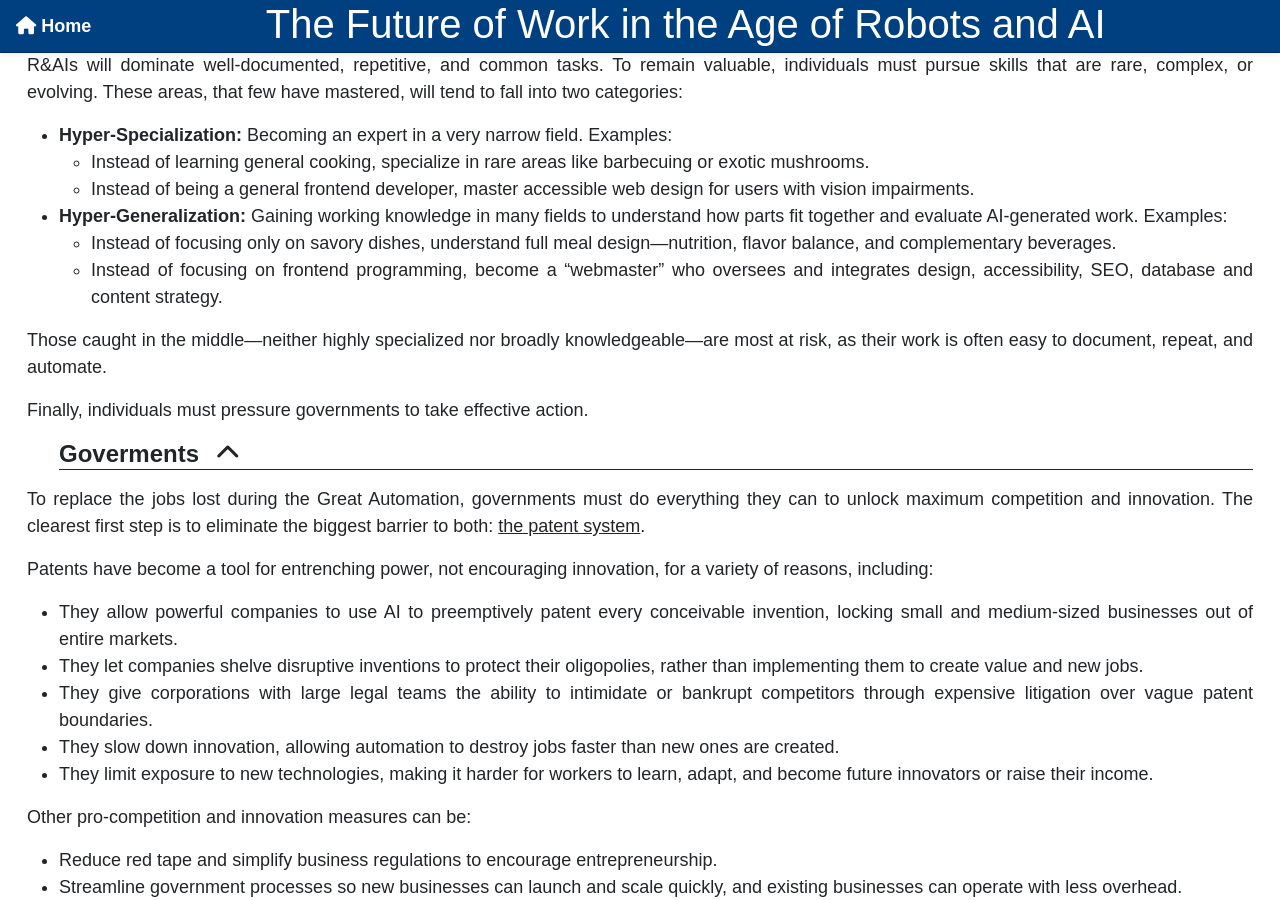
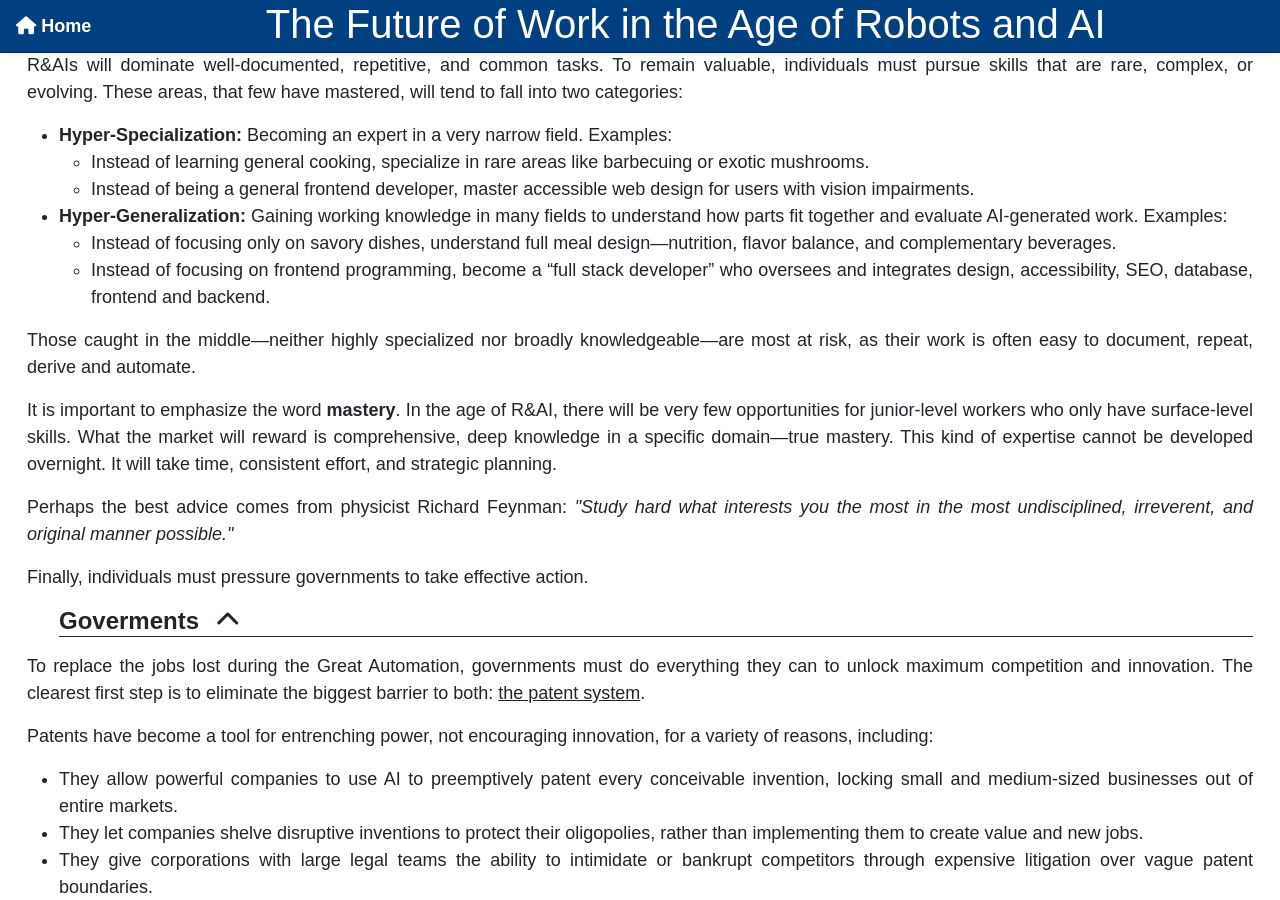
Before and after one commit to ErnestEnki/ernestenki.github.io, a Jekyll site: the page built from _articles/2025-03-28-future_of_work_age_of_robots_and_ai.html, in a window 1280 px wide and 900 px high, scrolled down 8156 px. Built offline with Jekyll 4.4.1, drawn with Linux system fonts in a browser that asks for light colours; some web fonts are replaced; comment, search, counter and statistics services are not loaded.

Commit message:
Update 2025-03-28-future_of_work_age_of_robots_and_ai.html

```diff
--- a/_articles/2025-03-28-future_of_work_age_of_robots_and_ai.html
+++ b/_articles/2025-03-28-future_of_work_age_of_robots_and_ai.html
@@ -274,12 +274,15 @@ draft: true
             <li><strong>Hyper-Generalization:</strong> Gaining working knowledge in many fields to understand how parts fit together and evaluate AI-generated work. Examples:
               <ul>
                 <li>Instead of focusing only on savory dishes, understand full meal design—nutrition, flavor balance, and complementary beverages.</li>
-                <li>Instead of focusing on frontend programming, become a “webmaster” who oversees and integrates design, accessibility, SEO, database and content strategy.</li>
+                <li>Instead of focusing on frontend programming, become a “full stack developer” who oversees and integrates design, accessibility, SEO, database, frontend and backend.</li>
               </ul>
             </li>
           </ul>
 
-          <p>Those caught in the middle—neither highly specialized nor broadly knowledgeable—are most at risk, as their work is often easy to document, repeat, and automate.</p>
+          <p>Those caught in the middle—neither highly specialized nor broadly knowledgeable—are most at risk, as their work is often easy to document, repeat, derive and automate.</p>
+
+          <p>It is important to emphasize the word <strong>mastery</strong>. In the age of R&amp;AI, there will be very few opportunities for junior-level workers who only have surface-level skills. What the market will reward is comprehensive, deep knowledge in a specific domain—true mastery. This kind of expertise cannot be developed overnight. It will take time, consistent effort, and strategic planning.</p>
+          <p>Perhaps the best advice comes from physicist Richard Feynman: <em>"Study hard what interests you the most in the most undisciplined, irreverent, and original manner possible."</em></p>
 
           <p>Finally, individuals must pressure governments to take effective action.</p>
         </div>
```
